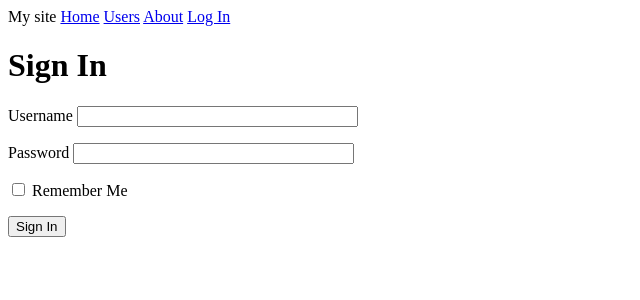
After one commit to Pavlov7/python-web-app, a Flask app: page /login in a window 1280 px wide. The commit adds this page. Shown: the top 300 px of the page, without its empty margins (0-640 px from the left). Run offline with Flask 2, Linux system fonts and the light colour scheme.

Commit message:
initial - login form

```diff
--- a/app.py
+++ b/app.py
@@ -1,7 +1,10 @@
+from forms import LoginForm
 from flask import Flask
 from flask import render_template
+from config import Config
 
 app = Flask("app")
+app.config.from_object(Config)
 
 @app.route("/")
 def home():
@@ -28,5 +31,9 @@ def users():
 def about():
   return render_template('about.html', about='about text', title='about')
 
+@app.route("/login")
+def login():
+  form = LoginForm()
+  return render_template('login.html', form=form)
 
 app.run()
--- /dev/null
+++ b/config.py
@@ -0,0 +1,4 @@
+import os
+
+class Config(object):
+  SECRET_KEY = os.environ.get('SECRET_KEY') or 'moq-kliuch'
--- /dev/null
+++ b/forms.py
@@ -0,0 +1,9 @@
+from flask_wtf import FlaskForm
+from wtforms import StringField, PasswordField, BooleanField, SubmitField
+from wtforms.validators import DataRequired
+
+class LoginForm(FlaskForm):
+  username = StringField('Username', validators=[DataRequired()])
+  password = PasswordField('Password', validators=[DataRequired()])
+  remember_me = BooleanField('Remember Me')
+  submit = SubmitField('Sign In')
--- a/templates/base.html
+++ b/templates/base.html
@@ -11,6 +11,7 @@
       <a href="/">Home</a>
       <a href="/users">Users</a>
       <a href="/about">About</a>
+      <a href="/login">Log In</a>
     </div>
     <h1>{{ title }}</h1>
     {% block content %}{% endblock %}
--- /dev/null
+++ b/templates/login.html
@@ -0,0 +1,19 @@
+{% extends "base.html" %}
+
+
+{% block content %}
+  <h1>Sign In</h1>
+  <form action="" method="post" novalidate>
+    {{ form.hidden_tag() }}
+    <p>
+      {{ form.username.label }}
+      {{ form.username(size=32) }}
+    </p>
+    <p>
+      {{ form.password.label }}
+      {{ form.password(size=32) }}
+    </p>
+    <p> {{ form.remember_me() }} {{ form.remember_me.label }} </p>
+    <p> {{ form.submit() }} </p>
+  </form>
+{% endblock %}
```
